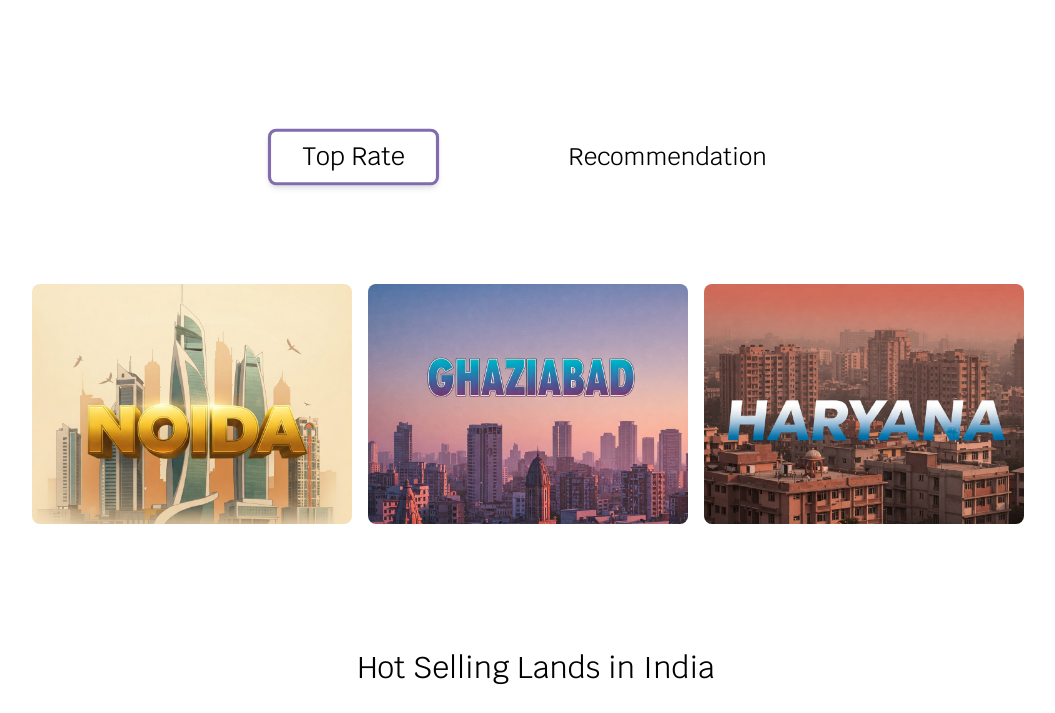
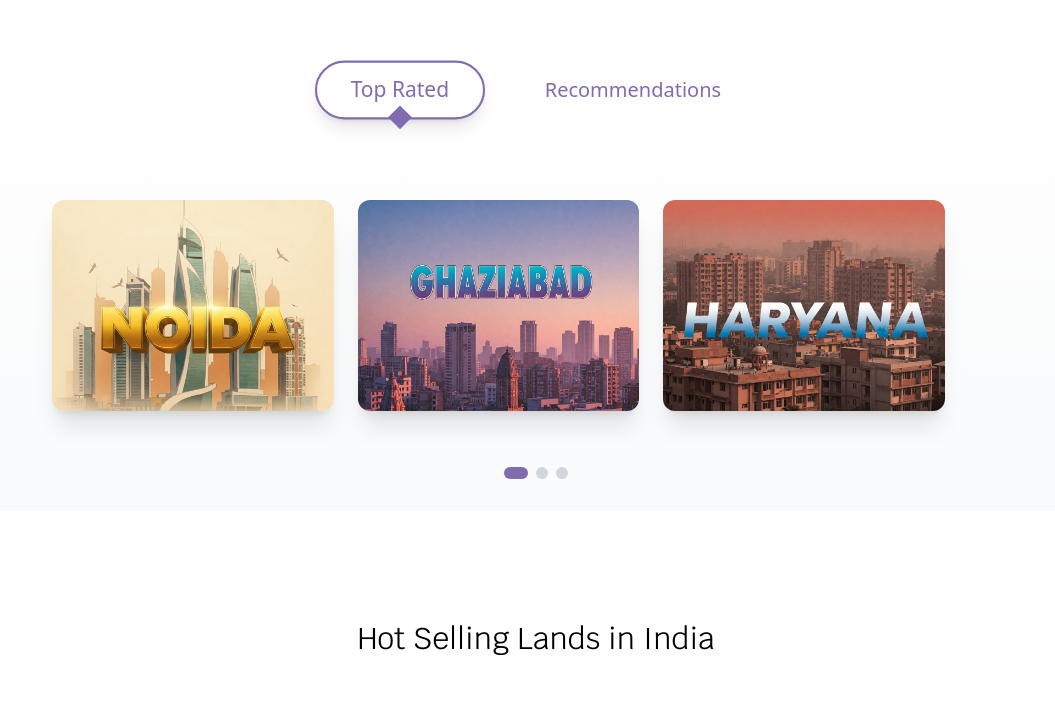
Before and after one commit to rajeev-the/Final_real_Estate, a React (Vite) app: page / in a window 1280 px wide. Shown: the part 722-1435 px from the top of the page, without its empty margins (104-1159 px from the left). Built offline with nearby package versions, Linux system fonts and the light colour scheme; no server answers.

Commit message:
update newww  Frontend

```diff
--- a/src/Pages/Home.jsx
+++ b/src/Pages/Home.jsx
@@ -68,70 +68,99 @@ const Home = ({agent}) => {
         </div>
 
         {/* Tabs Section */}
-        <div className="w-full mt-10 sm:mt-[150px]" style={{ fontFamily: "Krub, sans-serif" }}>
-          <div className="flex flex-col items-center justify-center gap-8 md:gap-[100px] w-full max-w-7xl mx-auto">
+        <div className="flex flex-col items-center px-4 sm:mt-[50px] py-8 bg-gradient-to-b from-white to-gray-50">
+  {/* Premium Toggle Buttons */}
+  <div className="flex flex-row items-center justify-center gap-2 md:gap-8 mb-8 relative">
+    <div className="absolute inset-0 flex items-center justify-center -z-10">
+      <div className="h-[2px] w-full max-w-md bg-gray-200 rounded-full"></div>
+    </div>
 
-            {/* Toggle Buttons */}
-            <div className="flex flex-row items-center justify-center gap-4 md:gap-[100px]">
     <button
-
       onClick={() => setShow(true)}
-  className={`text-lg md:text-2xl   font-normal py-2 px-4 md:px-[30px] rounded-lg transition-all duration-300 border-3 text-black ${
-    show ? "border-[#826cb0] shadow-md scale-105" : "border-transparent"
-  }`}
+      className={`
+        relative z-10 text-lg md:text-xl font-medium py-3 px-6 md:px-8
+        rounded-full transition-all duration-300 text-[#826cb0]
+        ${show ?
+          "bg-white shadow-lg border-2 border-[#826cb0] transform scale-105" :
+          "bg-transparent hover:bg-white/50"
+        }
+      `}
     >
-  Top Rate
+      Top Rated
+      {show && (
+        <div className="absolute -bottom-2 left-1/2 transform -translate-x-1/2 w-4 h-4 bg-[#826cb0] rotate-45"></div>
+      )}
     </button>
 
     <button
       onClick={() => setShow(false)}
-  className={`text-lg md:text-2xl font-normal py-2 px-4 md:px-[30px] rounded-lg transition-all duration-300 text-black border-3 ${
-    !show ? "border-[#826cb0] shadow-md scale-105 " : "border-transparent"
-  }`}
+      className={`
+        relative z-10 text-lg md:text-xl font-medium py-3 px-6 md:px-8
+        rounded-full transition-all duration-300 text-[#826cb0]
+        ${!show ?
+          "bg-white shadow-lg border-2 border-[#826cb0] transform scale-105" :
+          "bg-transparent hover:bg-white/50"
+        }
+      `}
     >
-  Recommendation
+      Recommendations
+      {!show && (
+        <div className="absolute -bottom-2 left-1/2 transform -translate-x-1/2 w-4 h-4 bg-[#826cb0] rotate-45"></div>
+      )}
     </button>
-
   </div>
 
-
-            <div className="w-full relative">
-      {/* Carousel Container - Scrollbar Completely Hidden */}
+  {/* Premium Carousel Section */}
+  <div className="w-full max-w-7xl  sm:mt-[50px] relative">
     <div
       ref={carouselRef}
-        className="
-          flex snap-x snap-mandatory
-          overflow-x-auto w-full pb-4
-          no-scrollbar scrollbar-hide
-        "
+      className="flex snap-x snap-mandatory overflow-x-auto w-full pb-8 scrollbar-hide"
     >
-        {/* Left Spacer for Centering */}
+      {/* Left Spacer */}
       <div className="flex-shrink-0 w-[5vw] sm:w-[7vw] md:w-[8vw] lg:w-[10vw]"></div>
 
       {/* Carousel Items */}
       {[ND, GZ, HR].map((img, index) => (
         <div
           key={index}
-            className="flex-shrink-0 snap-center mx-2 w-[90vw] sm:w-[60vw] md:w-[40vw] lg:w-[25vw]  "
+          className="flex-shrink-0 snap-center mx-3 w-[85vw] sm:w-[55vw] md:w-[35vw] lg:w-[22vw] transition-transform duration-300 hover:scale-105"
         >
+          <div className="relative group overflow-hidden rounded-xl shadow-xl">
             <img
-              className="w-full h-auto aspect-[4/3] rounded-lg object-cover"
+              className="w-full h-auto aspect-[4/3] object-cover transition-transform duration-500 group-hover:scale-110"
               src={img}
               alt={`Image ${index}`}
               loading="lazy"
               draggable="false"
             />
+            <div className="absolute inset-0 bg-gradient-to-t from-black/60 to-transparent opacity-0 group-hover:opacity-100 transition-opacity duration-300 flex items-end p-6">
+              <div className="translate-y-4 group-hover:translate-y-0 transition-transform duration-300">
+                <h3 className="text-white text-xl font-bold mb-2">
+                  {index === 0 ? "Noida" : index === 1 ? "Ghaziabad" : "Haryana"}
+                </h3>
+                <p className="text-amber-200 font-medium">Explore Properties</p>
+              </div>
+            </div>
+          </div>
         </div>
       ))}
 
-        {/* Right Spacer for Centering */}
+      {/* Right Spacer */}
       <div className="flex-shrink-0 w-[5vw] sm:w-[7vw] md:w-[8vw] lg:w-[10vw]"></div>
     </div>
-    </div>
 
+    {/* Navigation Dots (Optional) */}
+    <div className="flex justify-center mt-6 space-x-2">
+      {[ND, GZ, HR].map((_, index) => (
+        <button
+          key={index}
+          className={`w-3 h-3 rounded-full transition-all ${index === 0 ? 'bg-[#826cb0] w-6' : 'bg-gray-300'}`}
+          aria-label={`Go to slide ${index + 1}`}
+        />
+      ))}
     </div>
   </div>
-
+</div>
         {/* Hot Selling Lands Section */}
         <div className="flex flex-col gap-4 md:gap-[40px] w-full sm:mt-[110px] mt-[50px] max-w-7xl mx-auto  sm:mb-[100px]">
 
```
Lines whose indentation alone changed are shown as unchanged.
